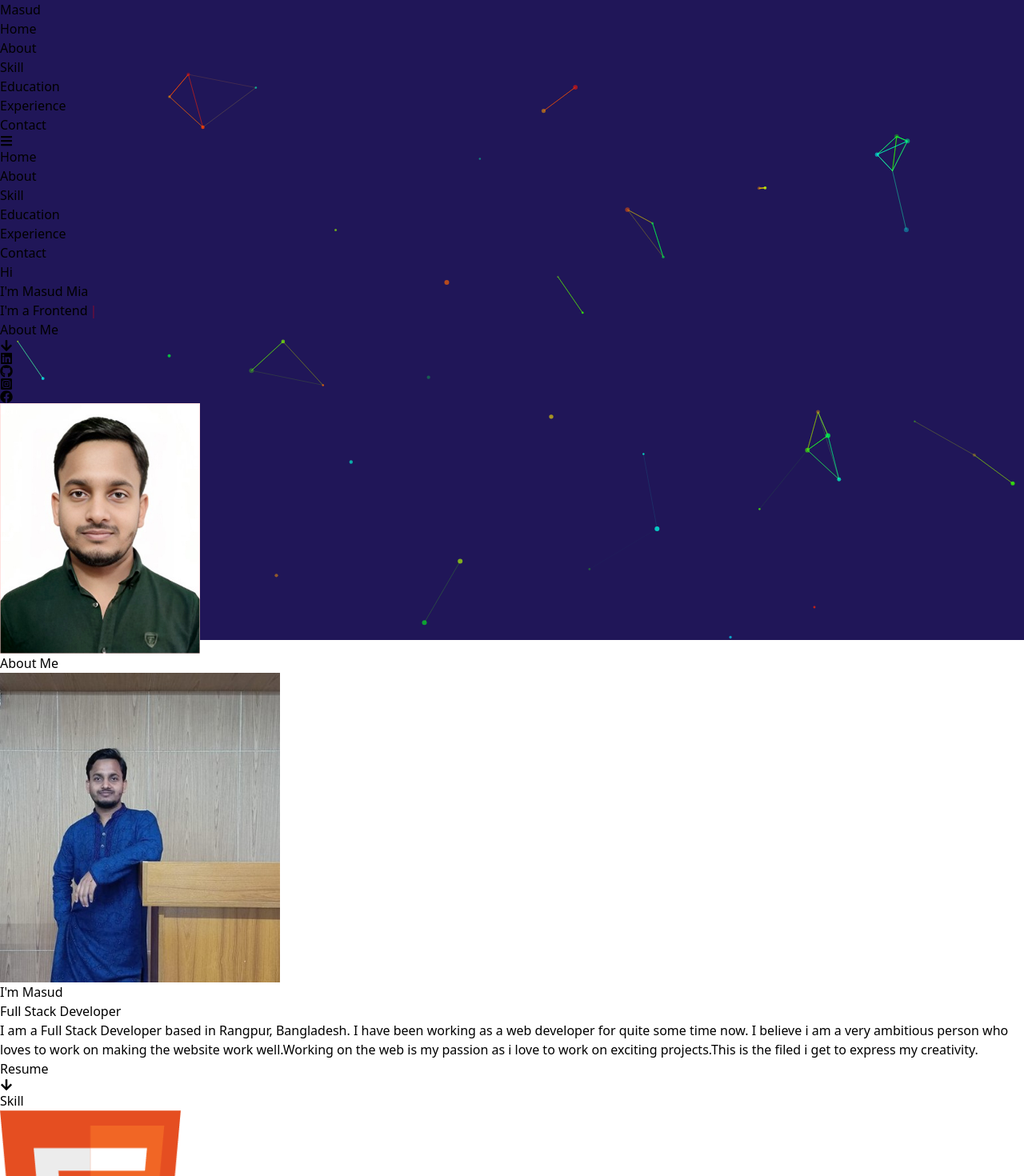
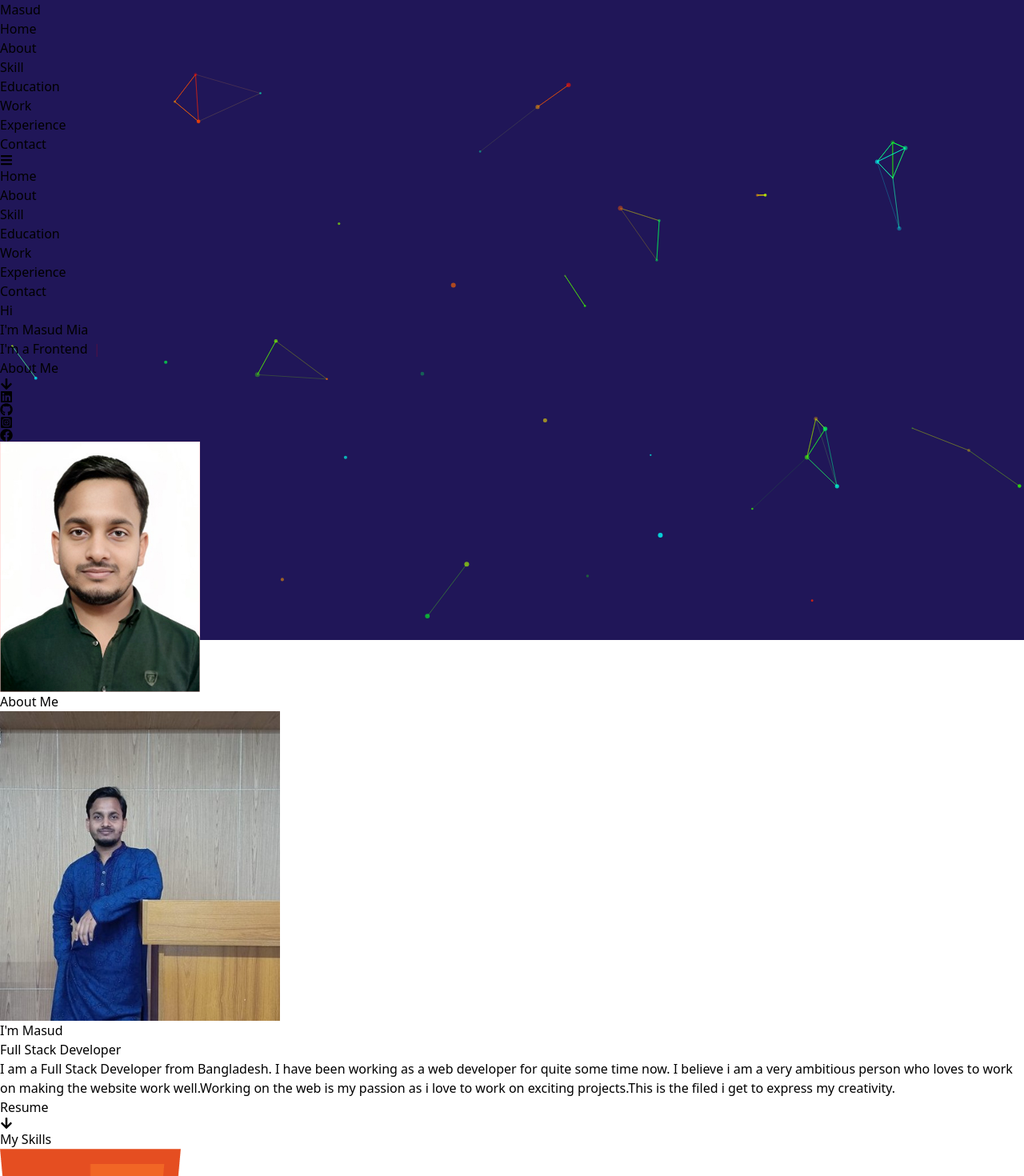
Before and after one commit to Masud044/my-portfolio, a React (Vite) app: page / in a window 1280 px wide. Shown: the top 1470 px of the page at 80% size. Built offline with nearby package versions, Linux system fonts and the light colour scheme.

Commit message:
added the education section

```diff
--- a/src/component/About/About.jsx
+++ b/src/component/About/About.jsx
@@ -18,7 +18,7 @@ const About = () => {
                   <h1 className='text-3xl text-center font-medium md:text-justify text-white mb-3'>I'm Masud</h1>
                   <h2 className='text-xl text-center md:text-justify text-white mb-5'>Full Stack Developer</h2>
                  <p className='text-white md:text-justify text-center  mt-10 text-[22px] p-2'>
-                    I am a Full Stack Developer based in Rangpur, Bangladesh. I have been working as a web developer for quite some time now. I believe i am a very ambitious person who loves to work on making the website work well.Working on the web is my passion as i love to work on exciting projects.This is the filed i get to express my creativity.
+                    I am a Full Stack Developer from Bangladesh. I have been working as a web developer for quite some time now. I believe i am a very ambitious person who loves to work on making the website work well.Working on the web is my passion as i love to work on exciting projects.This is the filed i get to express my creativity.
                  </p>
 
                  {/* resume download */}
--- /dev/null
+++ b/src/component/Education/Education.jsx
@@ -0,0 +1,38 @@
+import { FaGraduationCap } from "react-icons/fa";
+
+import logo from '../../assets/BSMRSTU_View.jpg'
+
+const Education = () => {
+    return (
+
+        <div name='Education' className="bg-[#FFFAE6] mt-10 mb-10  h-screen max-w-[900px] mx-auto">
+
+              <div className="flex justify-center items-center mb-10">
+
+                <FaGraduationCap className="w-10 h-8 mt-10 "></FaGraduationCap>
+                  <h1 className=" text-center text-4xl font-medium mt-10">My <span className="text-cyan-400">Education</span> </h1>
+                </div>
+
+                <div className="md:flex gap-2 w-5/6 justify-center mx-auto shadow-2xl shadow-slate-950 mt-20  bg-white  ">
+
+                           <img className="w-40 h-32 mx-auto object-cover" src={logo} alt="image" />
+
+                        <div>
+                        <h1 className="mt-2 text-xl font-medium text-black text-center md:text-start">Bachelor of Science in Computer Science and Engineering</h1>
+                        <h1 className="mt-2 mb-2 font-sans text-center md:text-start">Bangabandhu Sheikh Mujibur Rahman Science and Technology University, Gopalgonj, Bangladesh</h1>
+                        <p className="font-medium text-cyan-400 text-center md:text-start">2018-2022 | Completed</p>
+                        </div>
+
+
+                  </div>
+
+              </div>
+
+
+
+
+
+    );
+};
+
+export default Education;
--- a/src/component/Home/Home.jsx
+++ b/src/component/Home/Home.jsx
@@ -1,4 +1,5 @@
 import About from "../About/About";
+import Education from "../Education/Education";
 import Skill from "../Skill/Skill";
 import Banner from "./Banner";
 
@@ -15,6 +16,7 @@ const Home = () => {
 
               <About></About>
               <Skill></Skill>
+              <Education></Education>
         </div>
     );
 };
--- a/src/component/Home/Navber.jsx
+++ b/src/component/Home/Navber.jsx
@@ -54,6 +54,16 @@ const Navber = () => {
               duration={500}
             >
               Education
+            </Link>
+          </li>
+          <li>
+            <Link
+              className="text-white text-[20px] font-medium cursor-pointer"
+              to="Work"
+              smooth={true}
+              duration={500}
+            >
+              Work
             </Link>
           </li>
           <li>
@@ -137,6 +147,17 @@ const Navber = () => {
               Education
             </Link>
           </li>
+
+          <li>
+            <Link
+              className="text-white text-[20px] font-medium cursor-pointer"
+              to="Work"
+              smooth={true}
+              duration={500}
+            >
+              Work
+            </Link>
+          </li>
           <li className="py-3">
             <Link
               onClick={handleClick}
--- a/src/component/Skill/Skill.jsx
+++ b/src/component/Skill/Skill.jsx
@@ -18,7 +18,7 @@ import git from '../../assets/git.png'
 const Skill = () => {
     return (
         <div name='Skill' className=" max-w-[900px] mx-auto justify-center w-full">
-             <h1 className="text-white text-center text-4xl font-medium mt-20 mb-10">Skill</h1>
+             <h1 className="text-white text-center text-4xl font-medium mt-20 mb-10">My <span className='text-cyan-400'>Skills</span> </h1>
 
              <div className="w-full  grid md:grid-cols-5 md:gap-8 grid-cols-3 gap-4 text-center py-2 px-2 ">
 
```
Also changed, not shown: src/component/Work/Work.jsx (added, +11 -0 lines), 2 other files (tests, documents, lock files or other folders).
